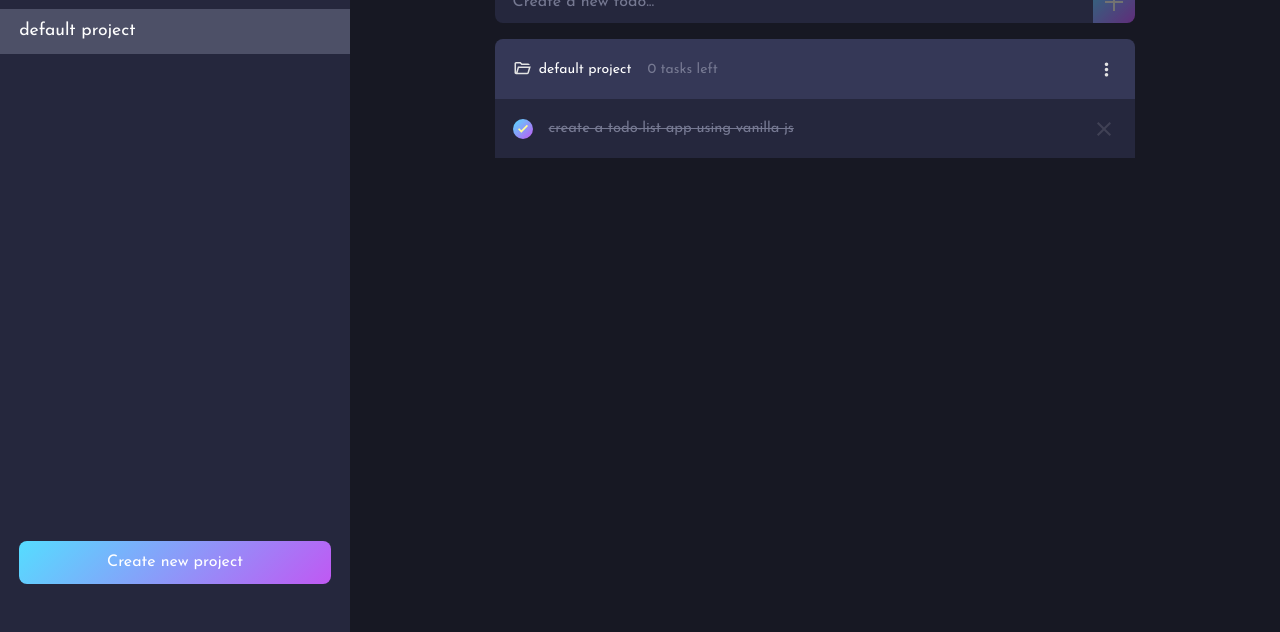
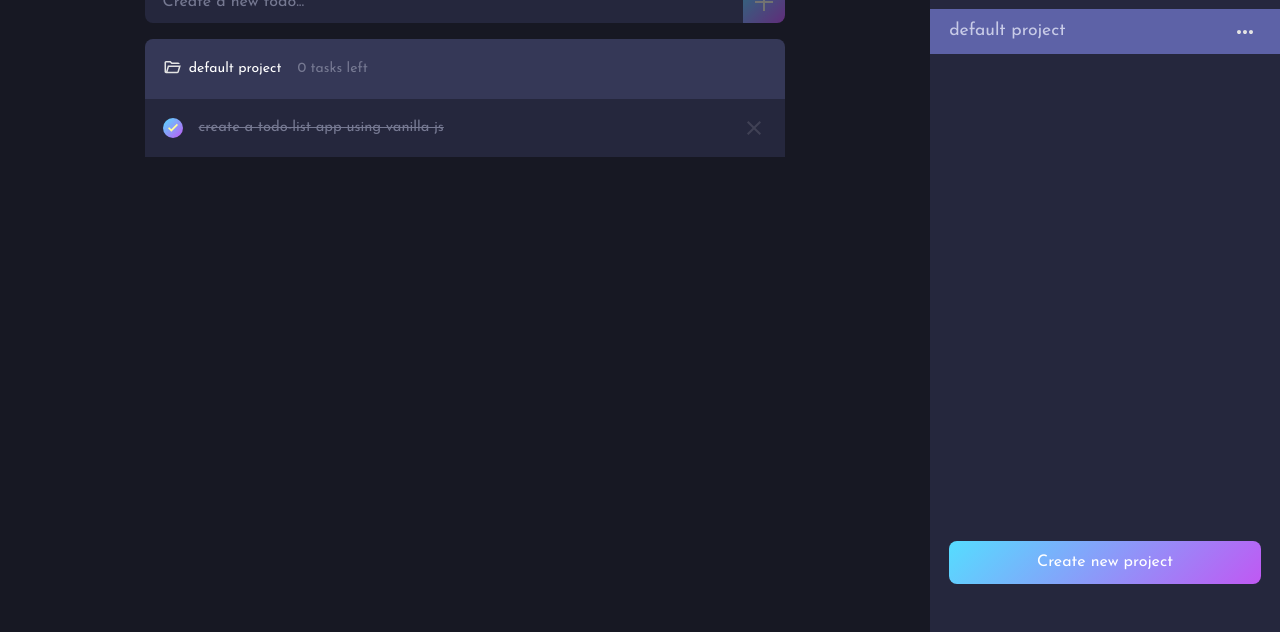
Before and after one commit to N0t-Eb1/todo-list, a website built with webpack: page src/template.html in a window 1280 px wide. Shown: the part 168-800 px from the top of the page. Built offline with nearby package versions, Linux system fonts and the light colour scheme.

Commit message:
Re write project item component to support project properties button

```diff
--- a/src/css/styles.css
+++ b/src/css/styles.css
@@ -67,7 +67,7 @@ button {
 }
 
 ::backdrop {
-    backdrop-filter: blur(3px);
+    backdrop-filter: blur(1px) brightness(0.8);
 }
 
 /* --- layout --- */
@@ -145,27 +145,44 @@ button {
 }
 
 .project {
-    & > button {
-        width: 100%;
-        text-align: left;
-        padding-inline: var(--space-inline-page);
-        padding-block: calc(var(--space-inline-page) / 2);
-    }
+    position: relative;
+    display: flex;
 
-    &:hover {
+    &:has(.project-btn:hover):not(.selected):hover {
         background-color: var(--color-bg-lists-header);
     }
 
     &.selected {
-        background-color: var(--color-text-200);
-        color: #fff;
-        pointer-events: none;
+        background-color: #7379cfb9;
+    }
+}
+
+.project-btn {
+    padding: calc(var(--space-inline-page) / 2) var(--space-inline-page);
+    text-align: left;
+
+    &::after {
+        content: "";
+        position: absolute;
+        inset: 0;
+    }
+}
+
+.project-properties {
+    right: var(--space-inline-page);
+    padding: 0.2em;
+    border-radius: var(--border-radious);
+    align-self: center;
+    margin-right: var(--space-inline-page);
+    z-index: 10;
+
+    &:hover {
+        background-color: var(--color-bg-lists-header);
     }
 }
 
 .button-container {
     padding-inline: var(--space-inline-page);
-
     font-size: var(--s0);
 }
 
@@ -458,7 +475,18 @@ button {
     }
 
     .side-bar {
+        order: 2;
         position: revert;
         transform: revert;
     }
 }
+
+@media (pointer: fine) {
+    .project-properties {
+        visibility: hidden;
+
+        .project:hover & {
+            visibility: revert;
+        }
+    }
+}
--- a/src/js/helpers.js
+++ b/src/js/helpers.js
@@ -18,14 +18,28 @@ export function createProjectItem(project, currentProject) {
         attributes: [
             [
                 "class",
-                `project ${project === currentProject ? "selected" : ""}`,
+                `project ${
+                    project === currentProject ? "selected" : ""
+                } justify-between`,
             ],
             ["data-id", project.id],
+        ],
+    });
+
+    const projectBtn = createElement("button", {
+        attributes: [
+            ["class", "project-btn"],
             ["data-action-click", "changeCurrentProject"],
         ],
+        text: project.name,
     });
-    const button = createElement("button", { text: project.name });
-    projectElement.append(button);
+
+    const propertiesBtn = createElement("button", {
+        attributes: [["class", "project-properties"]],
+    });
+    propertiesBtn.innerHTML = `<svg xmlns="http://www.w3.org/2000/svg" height="24px" viewBox="0 -960 960 960" width="24px" fill="#e3e3e3"><path d="M240-400q-33 0-56.5-23.5T160-480q0-33 23.5-56.5T240-560q33 0 56.5 23.5T320-480q0 33-23.5 56.5T240-400Zm240 0q-33 0-56.5-23.5T400-480q0-33 23.5-56.5T480-560q33 0 56.5 23.5T560-480q0 33-23.5 56.5T480-400Zm240 0q-33 0-56.5-23.5T640-480q0-33 23.5-56.5T720-560q33 0 56.5 23.5T800-480q0 33-23.5 56.5T720-400Z"/></svg>`;
+
+    projectElement.append(projectBtn, propertiesBtn);
 
     return projectElement;
 }
--- a/src/js/view.js
+++ b/src/js/view.js
@@ -51,10 +51,10 @@ const clickActions = {
     },
 
     changeCurrentProject(project) {
-        emitEvent(
-            "changeCurrentProject",
-            project.closest(".project").dataset.id
-        );
+        const id = project.closest(".project").dataset.id;
+        if (dom.projectsMenuContainer.dataset.currentProjectId === id) return;
+
+        emitEvent("changeCurrentProject", id);
 
         dom.sideBar.classList.remove("visible");
     },
@@ -106,6 +106,8 @@ export function renderApp(state) {
 }
 
 function renderProjectsMenu(state) {
+    dom.projectsMenuContainer.dataset.currentProjectId =
+        state.currentProject.id;
     const projectsContainer = createProjectsContainer();
     state.projects.forEach(project =>
         projectsContainer.append(
@@ -167,6 +169,11 @@ window.addEventListener("input", e => {
         inputActions[isAInputTarget.dataset.actionInput](e.target);
 });
 
+/* --- close the sidebar when on desktop mode (when the screen is wider that 1100px) --- */
+window.matchMedia("(width >= 68.75rem)").addEventListener("change", e => {
+    if (e.matches) dom.sideBar.classList.remove("visible");
+});
+
 window.addEventListener("load", () => {
     document.body.classList.remove("preload");
 });
--- a/src/template.html
+++ b/src/template.html
@@ -28,7 +28,32 @@
                 </svg>
             </button>
             <h2 class="projects-header mt-20">Projects</h2>
-            <div class="projects-container mt-16 flex-col flex-1"></div>
+            <div class="projects-container mt-16 flex-col flex-1">
+                <ul class="projects-list">
+                    <li
+                        class="project selected"
+                        data-id="f2a6df74-471c-483f-96ad-dedb002bd150"
+                        data-action-click="changeCurrentProject"
+                    >
+                        <button class="project-btn">
+                            default project namad bemol man che mid
+                        </button>
+                        <button class="project-properties">
+                            <svg
+                                xmlns="http://www.w3.org/2000/svg"
+                                height="24px"
+                                viewBox="0 -960 960 960"
+                                width="24px"
+                                fill="#e3e3e3"
+                            >
+                                <path
+                                    d="M240-400q-33 0-56.5-23.5T160-480q0-33 23.5-56.5T240-560q33 0 56.5 23.5T320-480q0 33-23.5 56.5T240-400Zm240 0q-33 0-56.5-23.5T400-480q0-33 23.5-56.5T480-560q33 0 56.5 23.5T560-480q0 33-23.5 56.5T480-400Zm240 0q-33 0-56.5-23.5T640-480q0-33 23.5-56.5T720-560q33 0 56.5 23.5T800-480q0 33-23.5 56.5T720-400Z"
+                                />
+                            </svg>
+                        </button>
+                    </li>
+                </ul>
+            </div>
             <div class="button-container mt-40">
                 <button
                     class="new-project-btn data"
@@ -97,20 +122,7 @@
                         <span class="project-details__counter"></span>
                     </div>
                     <div class="drop-down">
-                        <button>
-                            <svg
-                                class="icon"
-                                xmlns="http://www.w3.org/2000/svg"
-                                height="24px"
-                                viewBox="0 -960 960 960"
-                                width="24px"
-                                fill="#e3e3e3"
-                            >
-                                <path
-                                    d="M480-160q-33 0-56.5-23.5T400-240q0-33 23.5-56.5T480-320q33 0 56.5 23.5T560-240q0 33-23.5 56.5T480-160Zm0-240q-33 0-56.5-23.5T400-480q0-33 23.5-56.5T480-560q33 0 56.5 23.5T560-480q0 33-23.5 56.5T480-400Zm0-240q-33 0-56.5-23.5T400-720q0-33 23.5-56.5T480-800q33 0 56.5 23.5T560-720q0 33-23.5 56.5T480-640Z"
-                                />
-                            </svg>
-                        </button>
+                        <button></button>
                     </div>
                 </div>
                 <div
```
